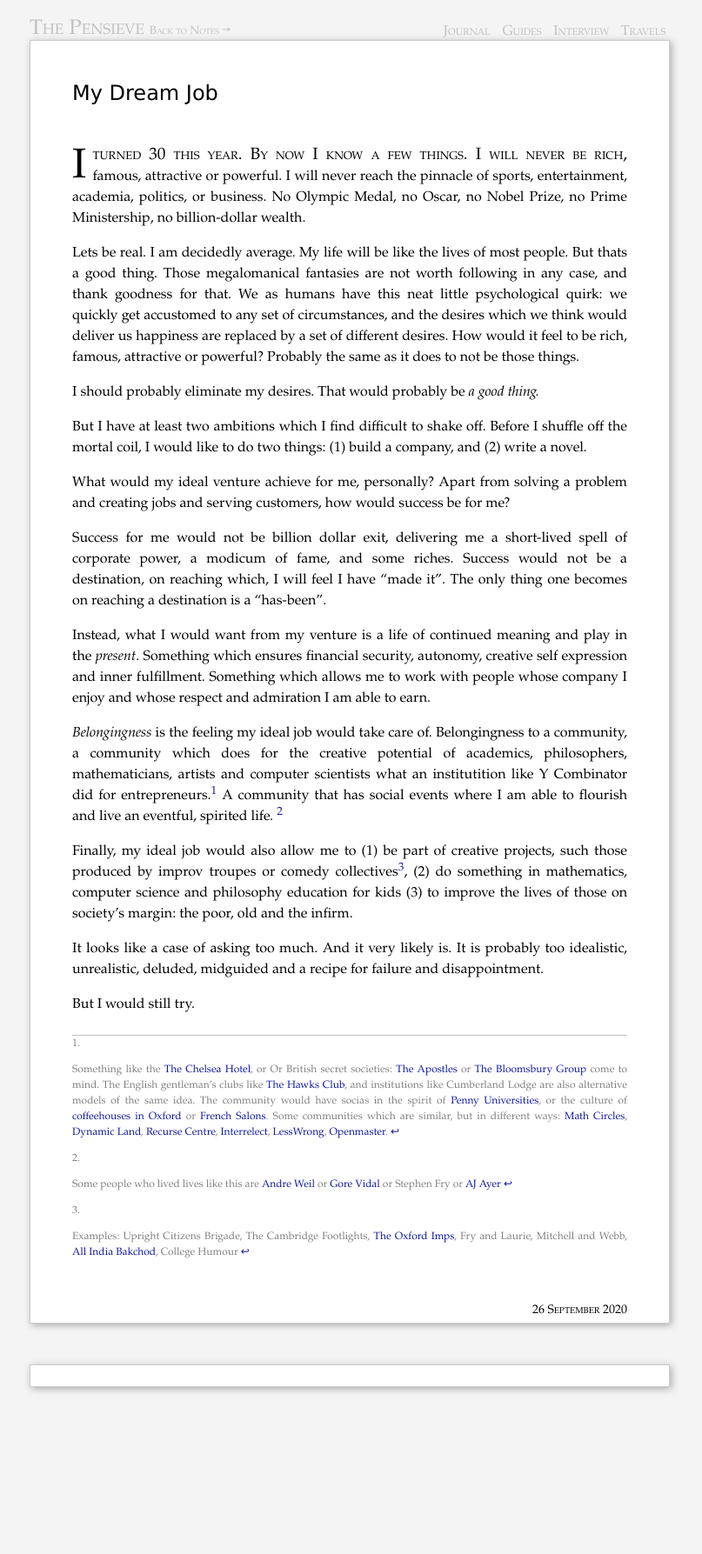
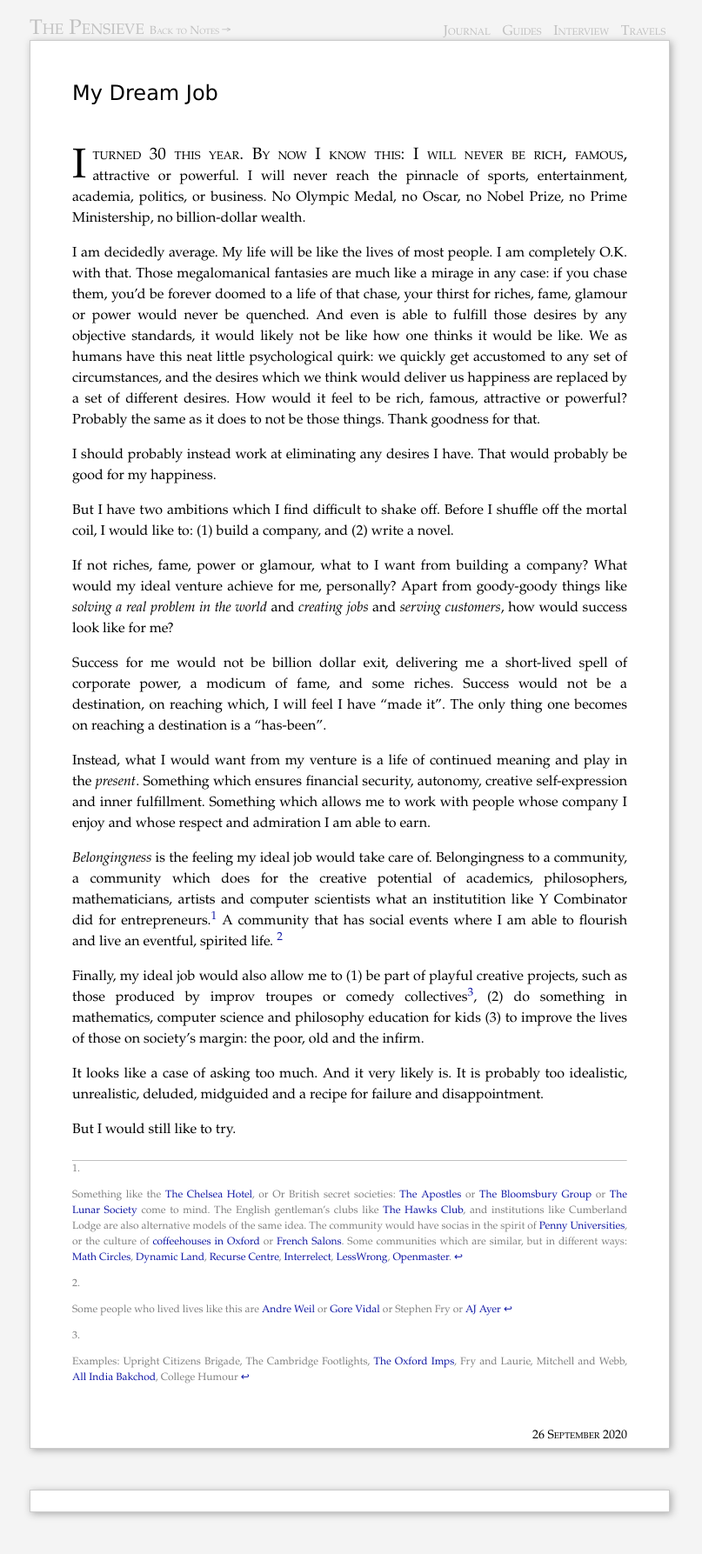
Before and after one commit to piyushahuja/piyushahuja.github.io, a Jekyll site: the page built from _posts/journal/2020-09-26-grail.md, in a window 1280 px wide. Shown: the whole page at 87% size, without its empty margins (238-1045 px from the left). Built offline with Jekyll 4.4.1, drawn with Linux system fonts in a browser that asks for light colours; comment, search, counter and statistics services are not loaded; before the commit the page ends 1643 px from its top, so only the background shows below that.

Commit message:
auto deployed

```diff
--- a/_posts/journal/2020-09-26-grail.md
+++ b/_posts/journal/2020-09-26-grail.md
@@ -9,33 +9,33 @@
 
 ---
 
-I turned 30 this year. By now I know a few things. I will never be rich, famous, attractive or powerful. I will never reach the pinnacle of sports, entertainment, academia, politics, or business. No Olympic Medal, no Oscar, no Nobel Prize, no Prime Ministership, no billion-dollar wealth.
+I turned 30 this year. By now I know this: I will never be rich, famous, attractive or powerful. I will never reach the pinnacle of sports, entertainment, academia, politics, or business. No Olympic Medal, no Oscar, no Nobel Prize, no Prime Ministership, no billion-dollar wealth.
 
-Lets be real. I am decidedly average.  My life will be like the lives of most people.  But thats a good thing. Those megalomanical fantasies are not worth following in any case, and thank goodness for that. We as humans have this neat little psychological quirk: we quickly get accustomed to any set of circumstances, and the desires which we think would deliver us happiness are replaced by a set of different desires.  How would it feel to be rich, famous, attractive or powerful? Probably the same as it does to not be those things.
+I am decidedly average. My life will be like the lives of most people. I am completely O.K. with that.  Those megalomanical fantasies are much like a mirage in any case: if you chase them, you'd be forever doomed to a life of that chase, your thirst for riches, fame, glamour or power would never be quenched. And even is able to fulfill those desires by any objective standards, it would likely not be like how one thinks it would be like.  We as humans have this neat little psychological quirk: we quickly get accustomed to any set of circumstances, and the desires which we think would deliver us happiness are replaced by a set of different desires.  How would it feel to be rich, famous, attractive or powerful? Probably the same as it does to not be those things. Thank goodness for that.
 
-I should probably eliminate my desires. That would probably be *a good thing.*
+I should probably instead work at eliminating any desires I have. That would probably be good for my happiness.
 
-But I have at least two ambitions which I find difficult to shake off. Before I shuffle off the mortal coil, I would like to do two things: (1) build a company, and (2) write a novel.
+But I have two ambitions which I find difficult to shake off. Before I shuffle off the mortal coil, I would like to: (1) build a company, and (2) write a novel.
 
-What would my ideal venture achieve for me, personally? Apart from solving a problem and creating jobs and serving customers, how would success be for me?
+If not riches, fame, power or glamour, what to I want from building a company?  What would my ideal venture achieve for me, personally? Apart from goody-goody things like *solving a real problem in the world* and *creating jobs* and *serving customers*, how would success look like for me?
 
 Success for me would not be billion dollar exit, delivering me a short-lived spell of corporate power,  a modicum of fame, and some riches. Success would not be a destination, on reaching which, I will feel I have "made it". The only thing one becomes on reaching a destination is a "has-been".
 
-Instead, what I would want from my venture is a life of continued meaning and play in the *present*. Something which ensures financial security, autonomy, creative self expression and inner fulfillment. Something which allows me to work with people whose company I enjoy and whose respect and admiration I am able to earn.
+Instead, what I would want from my venture is a life of continued meaning and play in the *present*. Something which ensures financial security, autonomy, creative self-expression and inner fulfillment. Something which allows me to work with people whose company I enjoy and whose respect and admiration I am able to earn.
 
 *Belongingness* is the feeling my ideal job would take care of. Belongingness to a community, a community which does for the creative potential of academics, philosophers, mathematicians, artists and computer scientists what an institutition like Y Combinator did for entrepreneurs.[^Community] A community that has social events where I am able to flourish and live an eventful, spirited life. [^Personalities]
 
-[^Community]:  Something like the [The Chelsea Hotel](https://medium.com/@bagelboy/make-america-bohemian-again-de846e35d757), or Or British secret societies: [The Apostles](https://en.wikipedia.org/wiki/Cambridge_Apostles)  or [The Bloomsbury Group](https://en.wikipedia.org/wiki/Bloomsbury_Group) come to mind. The English gentleman's clubs like [The Hawks Club](https://en.wikipedia.org/wiki/Hawks%27_Club), and institutions like Cumberland Lodge are also alternative models of the same idea. The community would have socias in the spirit of [Penny Universities](https://thonyc.wordpress.com/2015/09/29/the-penny-universities/), or the culture of [coffeehouses in Oxford](https://en.wikipedia.org/wiki/English_coffeehouses_in_the_17th_and_18th_centuries) or [French Salons](https://en.wikipedia.org/wiki/Salon_(gathering)). Some communities which are similar, but in different ways: [Math Circles](https://mathcircles.org/), [Dynamic Land](https://dynamicland.org/#project), [Recurse Centre](https://www.fastcompany.com/90325497/this-coders-retreat-is-rewriting-all-the-rules-to-boost-diversity), [Interrelect](https://www.interintellect.com/), [LessWrong](https://wiki.lesswrong.com/wiki/Less_Wrong_meetup_groups), [Openmaster](https://www.openmasters.org/who).
+[^Community]:  Something like the [The Chelsea Hotel](https://medium.com/@bagelboy/make-america-bohemian-again-de846e35d757), or Or British secret societies: [The Apostles](https://en.wikipedia.org/wiki/Cambridge_Apostles)  or [The Bloomsbury Group](https://en.wikipedia.org/wiki/Bloomsbury_Group) or [The Lunar Society](https://www.bbc.co.uk/programmes/p00548z8) come to mind. The English gentleman's clubs like [The Hawks Club](https://en.wikipedia.org/wiki/Hawks%27_Club), and institutions like Cumberland Lodge are also alternative models of the same idea. The community would have socias in the spirit of [Penny Universities](https://thonyc.wordpress.com/2015/09/29/the-penny-universities/), or the culture of [coffeehouses in Oxford](https://en.wikipedia.org/wiki/English_coffeehouses_in_the_17th_and_18th_centuries) or [French Salons](https://en.wikipedia.org/wiki/Salon_(gathering)). Some communities which are similar, but in different ways: [Math Circles](https://mathcircles.org/), [Dynamic Land](https://dynamicland.org/#project), [Recurse Centre](https://www.fastcompany.com/90325497/this-coders-retreat-is-rewriting-all-the-rules-to-boost-diversity), [Interrelect](https://www.interintellect.com/), [LessWrong](https://wiki.lesswrong.com/wiki/Less_Wrong_meetup_groups), [Openmaster](https://www.openmasters.org/who).
 
 [^Personalities]: Some people who lived lives like this are [Andre Weil](https://www.ams.org/journals/notices/201801/rnoti-p54.pdf) or [Gore Vidal](https://en.wikipedia.org/wiki/Gore_Vidal) or Stephen Fry or [AJ Ayer](https://www.theguardian.com/theobserver/1999/jun/20/featuresreview.review4)
 
 
 [^Examples]: Examples:  Upright Citizens Brigade, The Cambridge Footlights, [The Oxford Imps](https://en.wikipedia.org/wiki/The_Oxford_Imps), Fry and Laurie, Mitchell and Webb, [All India Bakchod](All_India_Bakchod), College Humour
 
-Finally, my ideal job would also allow me to (1) be part of creative projects, such those produced by improv troupes or comedy collectives[^Examples], (2) do something in mathematics, computer science and philosophy education for kids (3) to improve the lives of those on society's margin: the poor, old and the infirm.
+Finally, my ideal job would also allow me to (1) be part of playful creative projects, such as those produced by improv troupes or comedy collectives[^Examples], (2) do something in mathematics, computer science and philosophy education for kids (3) to improve the lives of those on society's margin: the poor, old and the infirm.
 
 It looks like a case of asking too much. And it very likely is. It is probably too idealistic, unrealistic, deluded, midguided and a recipe for failure and disappointment.
 
-But I would still try.
+But I would still like to try.
 
 -----
```
